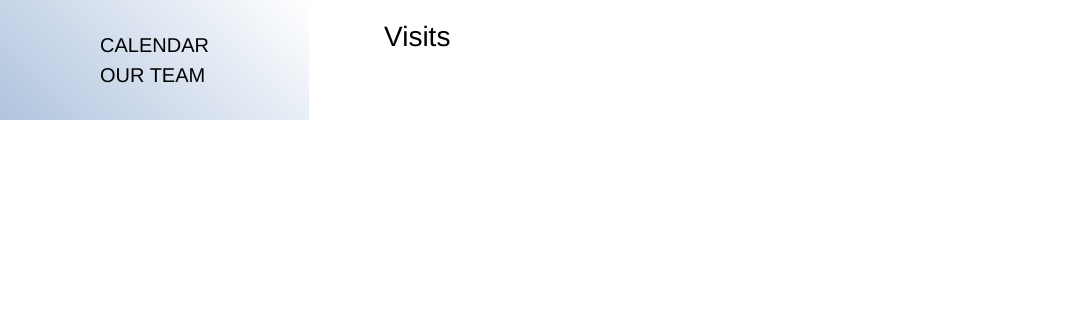
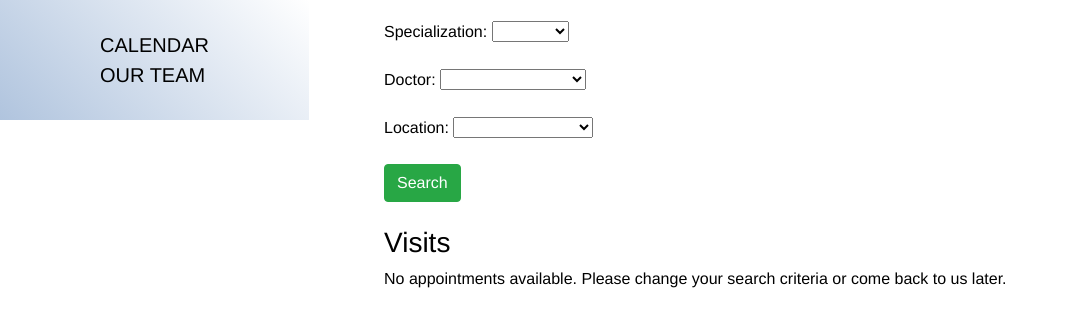
Before and after one commit to Ann4S7/MedicalWebsite, a Django app: page /visits/available in a window 1280 px wide. Shown: the part 204-531 px from the top of the page, without its empty margins (0-1068 px from the left). Run offline with Django 4.2, Linux system fonts and the light colour scheme; a user stored in the database is signed in; tables that the repository leaves empty hold one stand-in row (values such as "Sample post").

Commit message:
Visit search (#8)
* adding filtering visits

* fixing filtering by specialization

* improving visit search display

```diff
--- /dev/null
+++ b/visits/forms.py
@@ -0,0 +1,9 @@
+from django import forms
+
+from visits.models import Doctor, Location, Specialization
+
+
+class VisitSearchForm(forms.Form):
+    specialization = forms.ModelChoiceField(queryset=Specialization.objects.all(), required=False, empty_label="")
+    doctor = forms.ModelChoiceField(queryset=Doctor.objects.all(), required=False, empty_label="")
+    location = forms.ModelChoiceField(queryset=Location.objects.all(), required=False, empty_label="")
--- a/visits/templates/visits/calendar.html
+++ b/visits/templates/visits/calendar.html
@@ -5,17 +5,24 @@
 {% block content %}
     <main>
         {% if user.is_active %}
-            {% if visits_available_num != 0 %}
-                <h3>Visits</h3>
+            <form method = "GET">
+                {{form.as_p}}
+                <button type="submit" class="btn btn-success">Search</button>
+            </form>
+            <br>
+            <h3>Visits</h3>
+            {% if queryset.count != 0 %}
                 <ul>
-                    {% for visit in visits_available %}
+                    {% for visit in queryset %}
                         <li>
                             <a href="{% url 'details' visit.id %}">
                                 {{visit}}
                             </a>
                         </li>
-                {% endfor %}
+                    {% endfor %}
                 </ul>
+            {% else %}
+                <p>No appointments available. Please change your search criteria or come back to us later.</p>
             {% endif %}
         {% endif %}
     </main>
--- a/visits/views.py
+++ b/visits/views.py
@@ -3,6 +3,8 @@
 from visits.models import Visit, Doctor
 
 from datetime import datetime
+
+from visits.forms import VisitSearchForm
 
 
 def details(request, id):
@@ -34,8 +36,23 @@
 
 
 def calendar(request):
-    return render(request, "visits/calendar.html",
-                  {"visits_available": Visit.objects.filter(past=False, patient=None)})
+    context = {'form': VisitSearchForm}
+
+    qs = Visit.objects.filter(past=False, patient=None)
+    spec_query = request.GET.get('specialization')
+    doc_query = request.GET.get('doctor')
+    loc_query = request.GET.get('location')
+
+    if spec_query != "" and spec_query is not None:
+        qs = qs.filter(doctor__specialization=spec_query)
+    if doc_query != "" and doc_query is not None:
+        qs = qs.filter(doctor=doc_query)
+    if loc_query != "" and loc_query is not None:
+        qs = qs.filter(location=loc_query)
+
+    context['queryset'] = qs
+
+    return render(request, "visits/calendar.html", context)
 
 
 def schedule_details(request, id):
```
